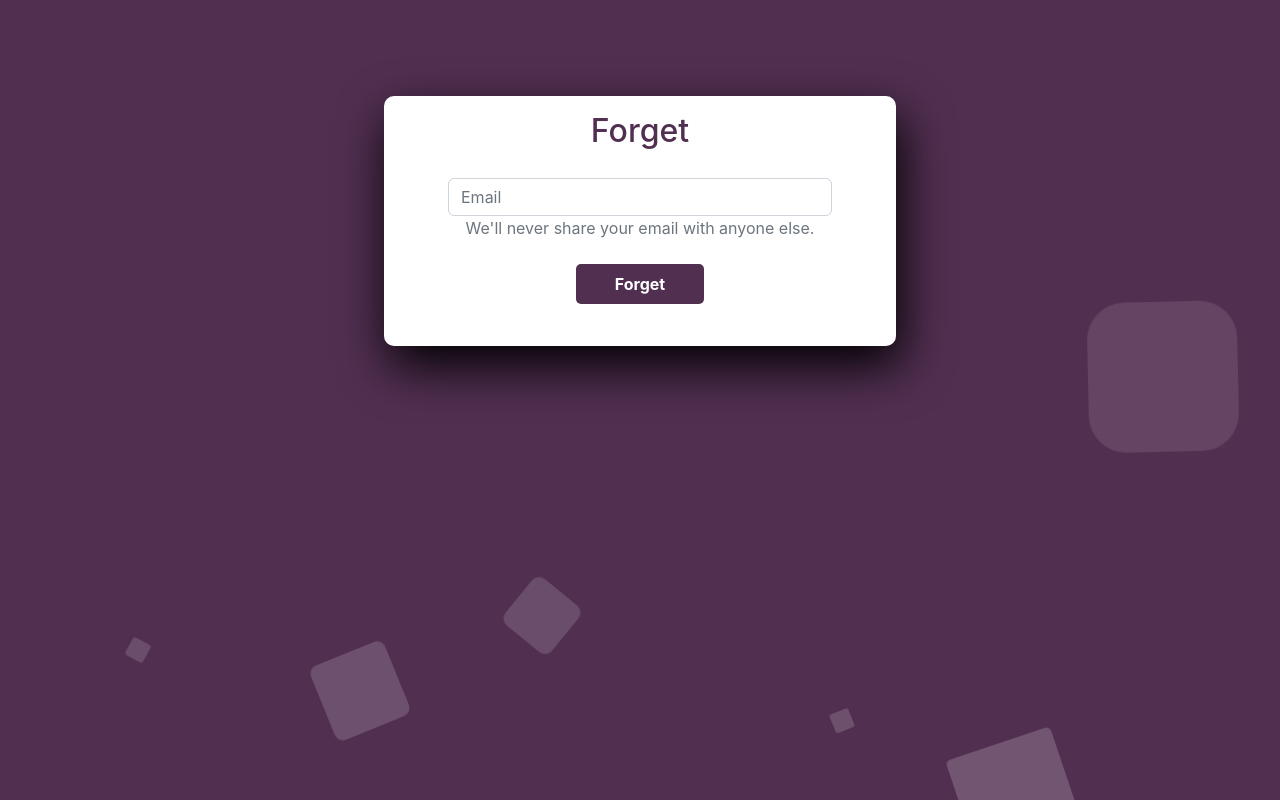
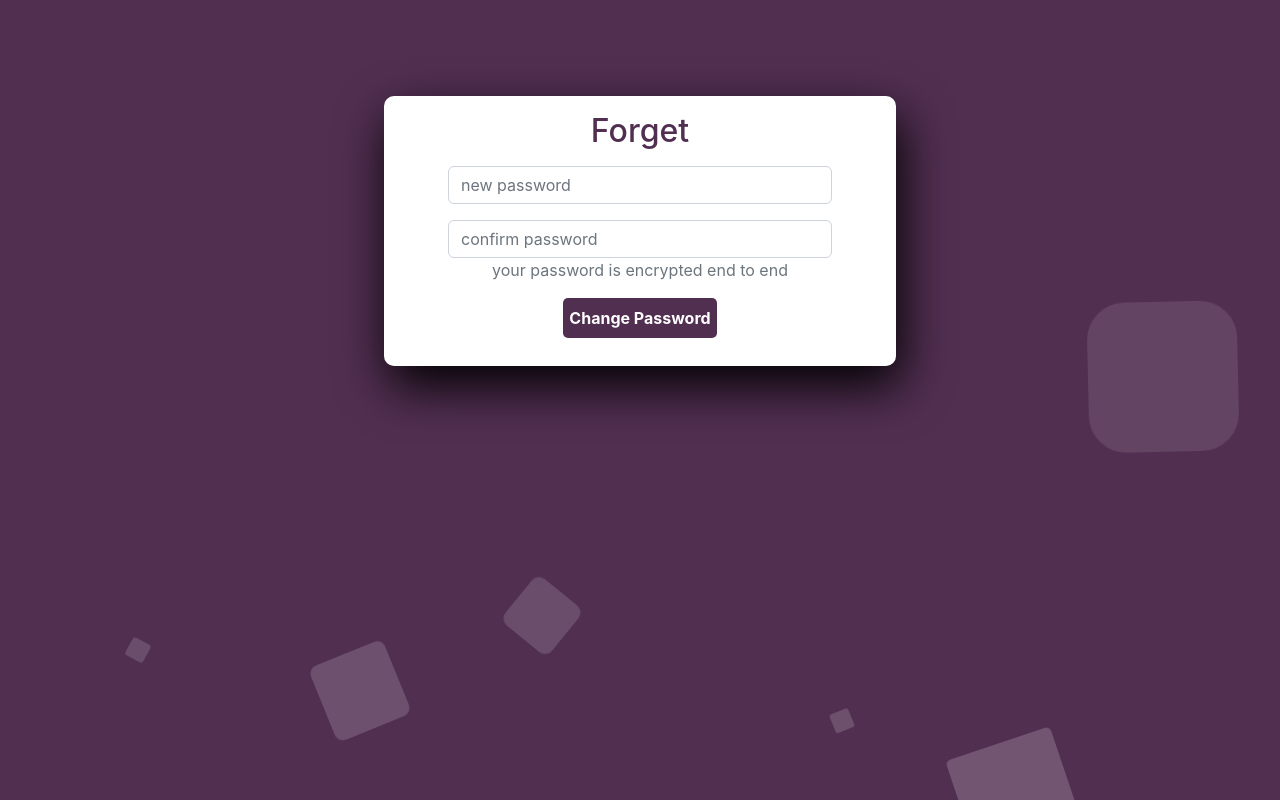
Before and after one commit to harshkumar88/ChatMate, a React (Create React App) app in the folder client/: page /forget in a window 1280 px wide. Built offline with nearby package versions, Linux system fonts and the light colour scheme.

Commit message:
adding Authentication Check for otp

```diff
--- a/client/src/Components/Authentication/Forget.js
+++ b/client/src/Components/Authentication/Forget.js
@@ -55,9 +55,9 @@ const Forget = () => {
                 <li></li>
             </ul>
 
-            <div className={change == false ? "mt-5 pt-5 outerWidth" : "mt-5 outerWidth2 pt-5"}>
-                <div className="mainForget mx-auto innerWidth">
-                    <div className="signup">
+            <div className={change == false ? "mt-5 pt-5 outerWidth" : "mt-5 outerWidth2 pt-5"} >
+                <div className="mainForget mx-auto innerWidth" style={{minHeight:"270px"}}>
+                    <div className="signup" >
                     <h2 className='ForgetHeader pt-3'>Forget</h2>
                         <ForgetPage/>
                     </div>
--- a/client/src/Components/Authentication/ForgetPage.jsx
+++ b/client/src/Components/Authentication/ForgetPage.jsx
@@ -1,37 +1,44 @@
-import React,{useState} from 'react'
+import React, { useState } from 'react'
 import { useNavigate } from 'react-router-dom';
 import Swal from 'sweetalert2'
 
 const ForgetPage = () => {
-  const [flipPage,setPage]=useState(false);
-  const [Resend,setResend]=useState(false);
-  const [min,setMin]=useState(1);
-  const [sec,setSec]=useState(30);
-  const [email,setEmail]=useState("");
-  const [otp,setotp]=useState();
-  const [enterOTP,setOTP]=useState();
-  const [changePass,setPass]=useState(false);
-  const navigate=useNavigate();
-  const otpTimer=()=>{
+  const [flipPage, setPage] = useState(false);
+  const [Resend, setResend] = useState(false);
+  const [min, setMin] = useState(1);
+  const [sec, setSec] = useState(30);
+  const [email, setEmail] = useState("");
+  const [otp, setotp] = useState();
+  const [enterOTP, setOTP] = useState('');
+  const [changePass, setPass] = useState(true);
+  const navigate = useNavigate();
+  const otpTimer = () => {
+  //  alert(min+" "+sec)
+    let m = 1;
+    let s = 30;
 
-       let m=1;
-       let s=30;
+    const cset = setInterval(() => {
 
-       const cset=setInterval(()=>{
       s--;
-           if(s==0){
-            m--;
+
+      if (m == 0 && s == 0) {
+        clearInterval(cset);
+        setResend(true);
+        const ot = generateRandomNumber();
+        setotp(ot);
+        setMin(0);
+        setSec(0);
       }
       setMin(m);
       setSec(s);
 
-           if(m==0 && s==0){
-            clearInterval(cset);
-            setResend(true);
-            const ot=generateRandomNumber();
-            setotp(ot);
+      if (s == 0) {
+        m--;
+        if(m>=0)s=59;
       }
-       },1000)
+
+
+    }, 1000)
   }
 
   function generateRandomNumber() {
@@ -41,93 +48,87 @@ const ForgetPage = () => {
       .random() * (maxm - minm + 1)) + minm;
   }
 
-  const EmailSend=()=>{
-      alert('h')
-    const ot=generateRandomNumber();
+  const EmailSend = () => {
+    const ot = generateRandomNumber();
     setotp(ot);
-    const config={
-      SecureToken:"b9949762-47b6-4393-aff5-6e4a07ed7de1",
-      To : email,
-      From : "tmate9353@gmail.com",
-      Subject : "One Time Password",
-      Body : `<h1>${ot}</h1>`
+    const config = {
+      SecureToken: "b9949762-47b6-4393-aff5-6e4a07ed7de1",
+      To: email,
+      From: "tmate9353@gmail.com",
+      Subject: "One Time Password",
+      Body: `<h1>${ot}</h1>`
     }
 
-     if(window.Email){
-           window.Email.send(config).then((res)=>{
+    if (window.Email) {
+      window.Email.send(config).then((res) => {
         Swal.fire('OTP Sent Successfully')
           .then((result) => {
-             if(result) {
+            if (result) {
               setPage(true);
               otpTimer();
             }
 
-           })})
+          })
+      })
     }
   }
 
-  const ResendOTP=()=>{
+  const ResendOTP = () => {
     setResend(false);
     setMin(1);
     setSec(30);
-    otpTimer()
     EmailSend();
+    setOTP("")
   }
 
 
-  const forgetPassword=async (e)=>{
+  const forgetPassword = async (e) => {
     e.preventDefault();
-    console.log(email)
-    // console.log(data);
-    const res=await fetch("/verifyEmail",{
-      method:"POST",
-      headers:{
-          "Content-Type":"application/json"
+    const res = await fetch("/verifyEmail", {
+      method: "POST",
+      headers: {
+        "Content-Type": "application/json"
       },
-      body:JSON.stringify({
-           email
-          })
+      body: JSON.stringify({ email: email })
     })
 
-  const data=await res.json();
+    const data = await res.json();
 
-  if( data.message==="UserNotFound"){
-    Swal.fire("User Not Found").then(()=>{
-      navigate("/")
+    if (data.message === "UserNotFound") {
+       Swal.fire("User Not Found").then((result) => {
+        if (result) {
+             navigate('/')
+        }
       });
     }
-
-
-    else{
-      console.log("x")
+    else {
       EmailSend();
-
     }
     return
   }
 
-const checkOTP=(e)=>{
+  const checkOTP = (e) => {
     e.preventDefault();
 
-    if(enterOTP==otp){
+    if (enterOTP == otp) {
       Swal.fire('Verification Successfull')
         .then((result) => {
-             if(result) {
+          if (result) {
             setPass(true);
           }
 
         })
     }
-    else{
+    else {
       Swal.fire('Not Verified');
       setOTP("");
     }
   }
   return (
     <div>
-    {changePass==false?
+      {changePass == false ?
         <div>
-    {flipPage==false?<div className='pt-1'>
+          {flipPage == false ? <div className='pt-1'>
             <form className='mt-3' onSubmit={forgetPassword}>
               <div className='w-75 mt-3 mx-auto'>
                 <input
@@ -136,7 +137,7 @@ const checkOTP=(e)=>{
                   placeholder="Email"
                   required
                   className='form-control'
-            onChange={(e)=>setEmail(e.target.value)}
+                  onChange={(e) => setEmail(e.target.value)}
                   value={email}
                 />
                 <span className='text-muted'>We'll never share your email with anyone else.</span>
@@ -147,7 +148,7 @@ const checkOTP=(e)=>{
             :
             <div className='pt-1'>
               <div className='text-start w-75 mx-auto'>
-      <p className='ForgetHeader' style={{fontWeight:"bold"}}>Note: <span className='text-danger'>OTP expires in <span style={{fontSize:"1.3rem"}}>{min}:{sec}</span></span></p>
+                <p className='ForgetHeader' style={{ fontWeight: "bold" }}>Note: <span className='text-danger'>OTP expires in <span style={{ fontSize: "1.3rem" }}>{min}:{sec}</span></span></p>
               </div>
               <form className='mt-3' onSubmit={checkOTP}>
                 <div className='w-75 mt-3 mx-auto'>
@@ -157,20 +158,20 @@ const checkOTP=(e)=>{
                     placeholder="Enter your OTP"
                     required
                     className='form-control'
-            onChange={(e)=>setOTP(e.target.value)}
+                    onChange={(e) => setOTP(e.target.value)}
                     value={enterOTP}
                   />
                   <div className='text-end w-100 mx-auto '>
-          {Resend==false?<span className='text-muted ForgetHeader'>Resend OTP</span>
-          :<span className='ForgetHeader' style={{fontWeight:"bold",cursor:"pointer"}} onClick={ResendOTP}>Resend OTP</span>}
+                    {Resend == false ? <span className='text-muted ForgetHeader'>Resend OTP</span>
+                      : <span className='ForgetHeader' style={{ fontWeight: "bold", cursor: "pointer" }} onClick={ResendOTP}>Resend OTP</span>}
                   </div>
                 </div>
                 <button className='mt-4 w-25'>Submit</button>
               </form>
             </div>
           }
-    </div>:<div>
-    <form className='mt-3' onSubmit={forgetPassword}>
+        </div> : <div >
+          <form className='mt-3 ' onSubmit={forgetPassword}>
             <div className='w-75 mt-3 mx-auto'>
               <input
                 type="password"
@@ -182,7 +183,7 @@ const checkOTP=(e)=>{
               />
 
             </div>
-      <div className='w-75 mt-2 mx-auto'>
+            <div className='w-75 mt-3 mx-auto'>
               <input
                 type="password"
                 name="confirmpassword"
@@ -193,7 +194,7 @@ const checkOTP=(e)=>{
               />
               <span className='text-muted'>your password is encrypted end to end</span>
             </div>
-      <button className='mt-4' >Change Password</button>
+            <button  style={{marginbottom:"5%",marginTop:"3%"}}>Change Password</button>
           </form>
         </div>}
     </div>
--- a/client/src/Components/Authentication/Form.js
+++ b/client/src/Components/Authentication/Form.js
@@ -24,7 +24,7 @@ const Form = () => {
    const fetchCookies=async()=>{
 
     try{
-        await fetch("/",{
+        const res=await fetch("/",{
             method:"POST",
             headers:{
                 "Content-Type":"application/json"
--- a/package.json
+++ b/package.json
@@ -13,6 +13,7 @@
     "body-parser": "^1.20.2",
     "bootstrap-icons": "^1.10.3",
     "cookie-parser": "^1.4.6",
+    "cors": "^2.8.5",
     "dotenv": "^16.0.3",
     "express": "^4.18.2",
     "http-proxy-middleware": "^2.0.6",
```
Also changed, not shown: 2 other files (tests, documents, lock files or other folders). Lines whose indentation alone changed are shown as unchanged.
